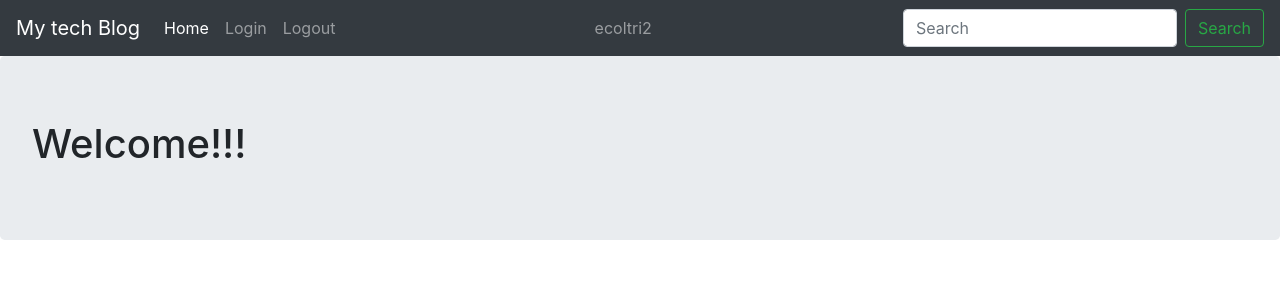
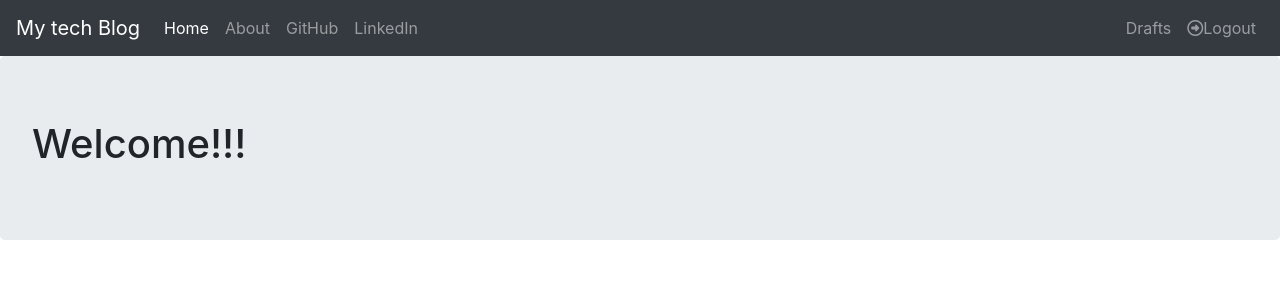
Before and after one commit to duccl/blog-clone-project, a Django app: page / in a window 1280 px wide. Shown: the top 300 px of the page. Run offline with Django 3.2, Linux system fonts and the light colour scheme; a user stored in the database is signed in; some libraries are stand-ins or nearby versions.

Commit message:
change in base.html template

```diff
--- a/posters/templates/posters/base.html
+++ b/posters/templates/posters/base.html
@@ -21,6 +21,7 @@
     <script src="https://stackpath.bootstrapcdn.com/bootstrap/4.4.1/js/bootstrap.min.js"
         integrity="sha384-wfSDF2E50Y2D1uUdj0O3uMBJnjuUD4Ih7YwaYd1iqfktj0Uod8GCExl3Og8ifwB6"
         crossorigin="anonymous"></script>
+    <script src="https://kit.fontawesome.com/155bfdb581.js" crossorigin="anonymous"></script>
 </head>
 
 <body>
@@ -37,25 +38,23 @@
                     <a class="nav-link" href="{%url 'posters:home'%}">Home<span class="sr-only">(current)</span></a>
                 </li>
                 <li class="nav-item">
-                    <a class="nav-link" href="#">Login</a>
+                    <a class="nav-link" href="#">About</a>
                 </li>
-                {%if user.is_authenticated%}
                 <li class="nav-item">
-                    <a class="nav-link" href="#">Logout</a>
+                    <a class="nav-link" href="#">GitHub</a>
+                </li>
+                <li class="nav-item">
+                    <a class="nav-link" href="#">LinkedIn</a>
                 </li>
             </ul>
-
-            <ul class="nav navbar-nav flex-fill justify-content-center">
-                <li class="nav-item"><span class="navbar-text text-center">{{user.get_username}}</span></li>
+            <ul class="nav navbar-nav navbar-right">
+                {%if user.is_authenticated%}
+                <li class="nav-item"><a href="#" class="nav-link">Drafts</a></li>
+                <li class="nav-item"><a href="#" class="nav-link"><i class="far fa-arrow-alt-circle-right"></i>Logout</a></li>
+                {%else%}
+                <li class="nav-item"><a href="#" class="nav-link"><i class="fas fa-arrow-circle-up"></i> Login</a></li>
+                {%endif%}
             </ul>
-            {%else%}
-            </ul>
-            {%endif%}
-
-            <form class="form-inline my-2 my-lg-0">
-                <input class="form-control mr-sm-2" type="search" placeholder="Search" aria-label="Search">
-                <button class="btn btn-outline-success my-2 my-sm-0" type="submit">Search</button>
-            </form>
         </div>
     </nav>
     <div class="jumbotron">
```
Also changed, not shown: db.sqlite3.
